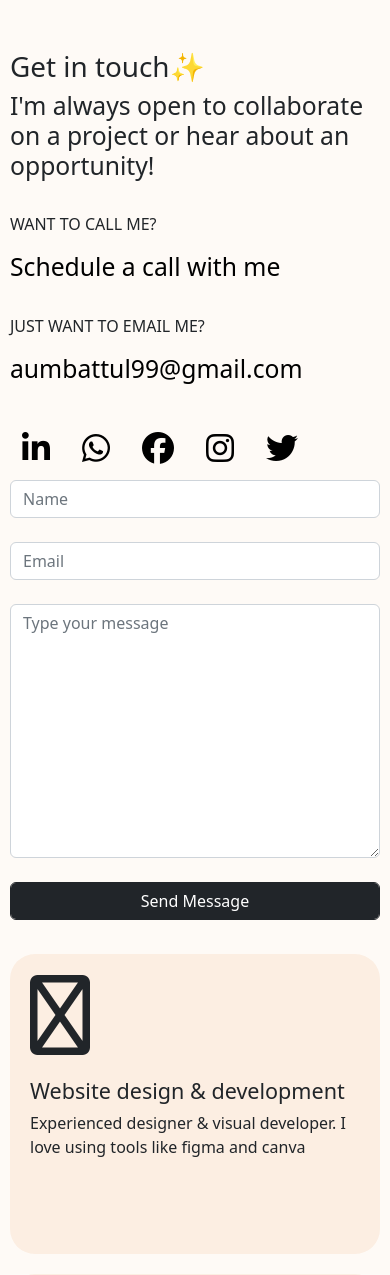
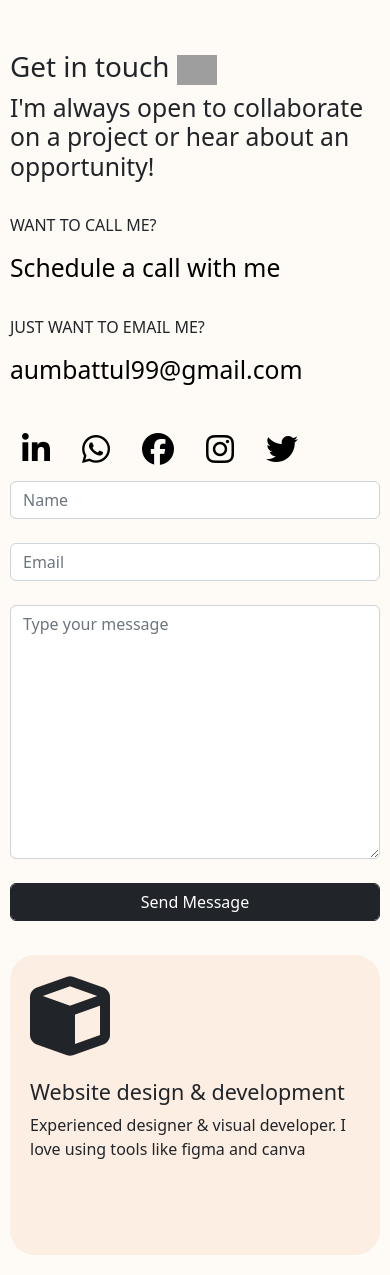
Before and after one commit to aum99/my-portfolio-website, a Flask app: page /connect in a window 390 px wide. Shown: the part 96-1371 px from the top of the page. Run offline with Flask 2, Linux system fonts and the light colour scheme; some libraries are stand-ins or nearby versions; grey boxes are pictures that could not be loaded.

Commit message:
minor viewport change

```diff
--- a/static/css/styles.css
+++ b/static/css/styles.css
@@ -7,7 +7,9 @@ a {
   text-decoration: none;
   color: #000000;
 }
-
+.sparkle {
+height:30px;
+}
 a:hover {
   color: #000000;
 }
@@ -168,6 +170,7 @@ display:none;
 font-size: 15px;
 }
 .about-img {
-padding-left:0px
+padding-left:40px;
+height:300px;
 }
 }
--- a/templates/contact.html
+++ b/templates/contact.html
@@ -3,7 +3,7 @@
   <section class="contact-section">
     <div class="row">
       <div class="col-lg-6">
-        <h1>Get in touch✨</h1>
+        <h1>Get in touch <img class="sparkle" src="static/images/sparkle.png"></h1>
         <h2>I'm always open to collaborate on a project or hear about an opportunity!</h2>
         <br>
         <p>WANT TO CALL ME?</p>
@@ -57,7 +57,7 @@
       <div class="col-lg-4">
         <div class="card">
           <div class="card-title contact-info-emo">
-            <i class="fa-regular fa-globe"></i>
+            <i class="fa-solid fa-cube"></i>
           </div>
           <div class="card-subtitle">
             <h4>Website design & development</h4>
--- a/templates/index.html
+++ b/templates/index.html
@@ -56,7 +56,7 @@
           <div class="card">
             <div class="card-body">
               <br class="drop"><br class="drop"><br><br><br><br>
-              <h4>Lets work together✨</h4>
+              <h4>Lets work together <img class="sparkle" src="static/images/sparkle.png"></h4>
               <h1 class="in-touch">Get in touch now</h1>
             </div>
           </div>
```
